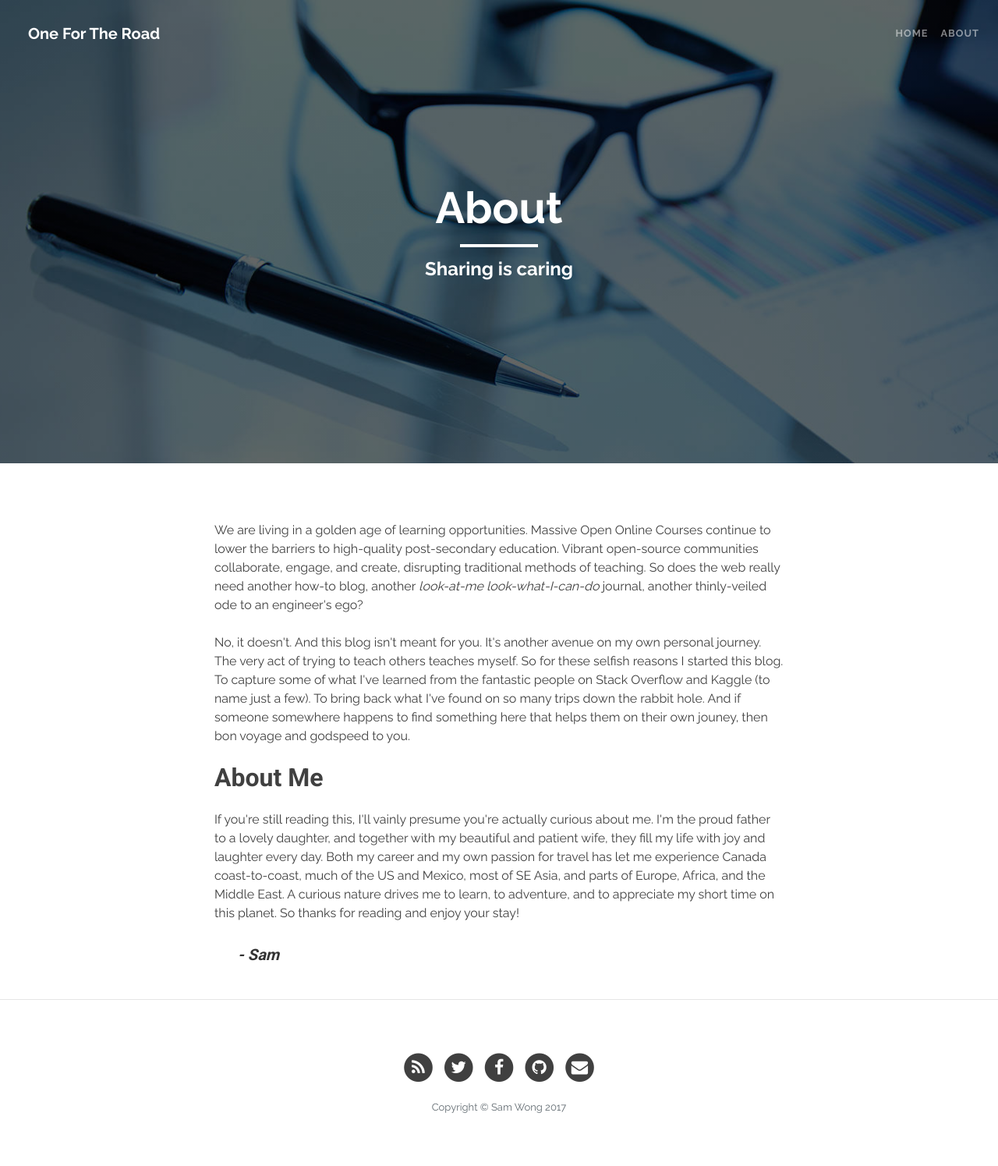
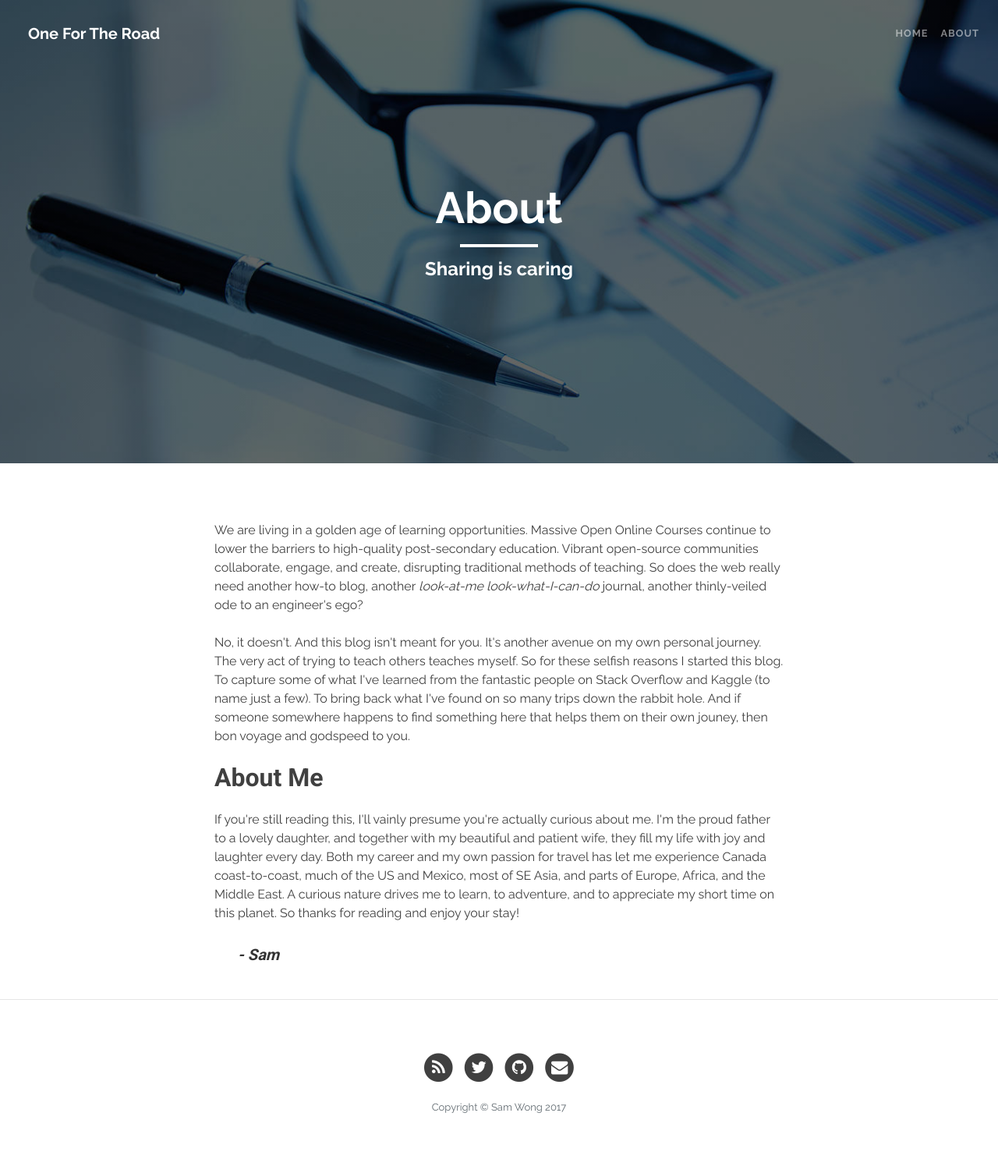
Before and after one commit to SirSamelot/onefortheroad.github.io, a Jekyll site: the page built from about.html, in a window 1280 px wide. Shown: the whole page at 78% size. Built offline with Jekyll 4.4.1, drawn with Linux system fonts in a browser that asks for light colours; nearby versions of some CDN libraries.

```diff
--- a/_config.yml
+++ b/_config.yml
@@ -10,7 +10,7 @@ url: "" # the base hostname & protocol for your site, e.g. http://example.com
 repository: onefortheroad/onefortheroad.github.io
 twitter_username: SirSamelot
 github_username:  OneForTheRoad
-facebook_username:  ""
+facebook_username:
 email_username:  samhwwong@gmail.com
 
 # Google Analytics
```
